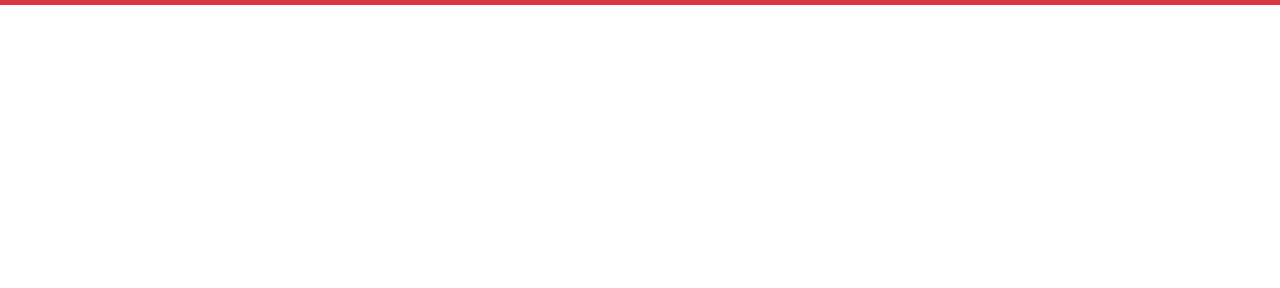
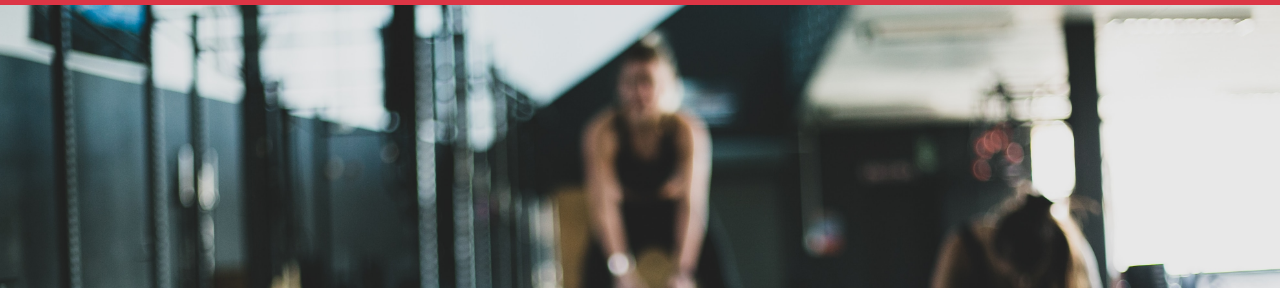
Before and after one commit to Ignacior170/zorrofit, a website: page index.html in a window 1280 px wide. Shown: the part 118-406 px from the top of the page. Drawn offline with nearby package versions, Linux system fonts and the light colour scheme; the site is published under a folder, as on GitHub Pages, so addresses that start at the root find nothing; a web font is replaced by a local one.

Commit message:
un ajuste

```diff
--- a/scss/components/_inicio.scss
+++ b/scss/components/_inicio.scss
@@ -3,7 +3,7 @@
 .hero{
     width:100%;
     height: calc(100vh - 122px);
-    background-image: url(/img/index-1.jpg);
+    background-image: url(../img/index-1.jpg);
     background-position: center;
     background-size: cover ;
     text-align: center;
```
Also changed, not shown: css/estilos.css.
